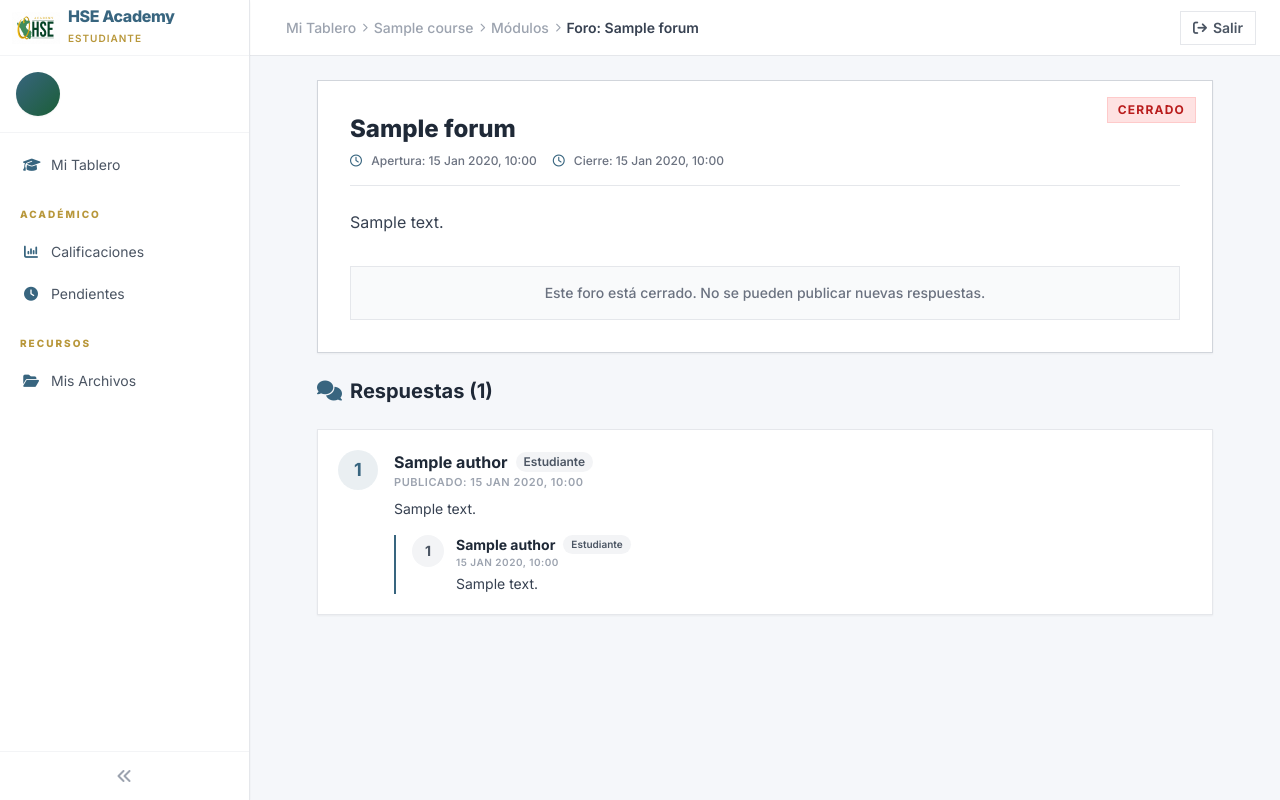
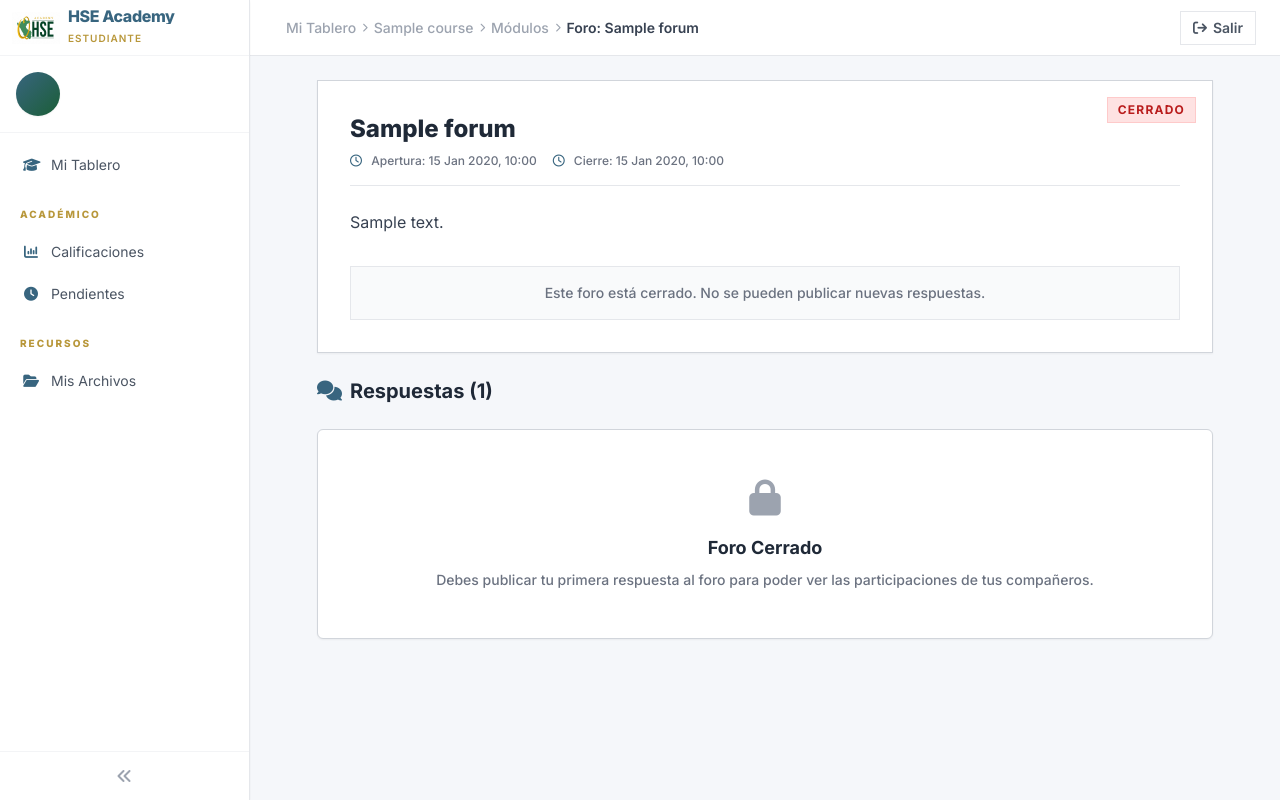
Before and after one commit to grissellican/HSEProject, a Django app: template templates/dashboards/student/student_forum_detail.html in a window 1280 px wide. Run offline with Django 5.2, Linux system fonts and the light colour scheme; tables that the repository leaves empty hold one stand-in row (values such as "Sample post"); the template is opened without the code that fills it: values that come from a table or form of the project are taken from there, most other values are stand-ins (such as "Sample title", 1, 10 or a date in 2020); some libraries are stand-ins or nearby versions.

Commit message:
add: funcionalidad de foros cerrados y abiertos

```diff
--- a/core/forms.py
+++ b/core/forms.py
@@ -271,10 +271,11 @@ class LinkForm(forms.ModelForm):
 class ForumForm(forms.ModelForm):
     class Meta:
         model = ModuleForum
-        fields = ['title', 'content', 'start_date', 'end_date', 'is_visible']
+        fields = ['title', 'content', 'forum_type', 'start_date', 'end_date', 'is_visible']
         widgets = {
             'title': forms.TextInput(attrs={'class': _input_cls, 'placeholder': 'Título del foro...'}),
             'content': CKEditor5Widget(attrs={'class': 'django_ckeditor_5'}, config_name='default'),
+            'forum_type': forms.Select(attrs={'class': _input_cls}),
             'start_date': forms.DateTimeInput(attrs={'type': 'datetime-local', 'class': _input_cls}),
             'end_date': forms.DateTimeInput(attrs={'type': 'datetime-local', 'class': _input_cls}),
             'is_visible': forms.CheckboxInput(attrs={'class': _check_cls}),
--- a/core/models.py
+++ b/core/models.py
@@ -271,7 +271,6 @@ class LiveSession(models.Model):
         import datetime
         now = timezone.localtime(timezone.now())
 
-        # If there's an end_time, use that. Otherwise assume 1 hour duration.
         end_t = self.end_time if self.end_time else (
             datetime.datetime.combine(datetime.date.today(), self.start_time) + datetime.timedelta(hours=1)
         ).time()
@@ -389,6 +388,11 @@ class ModuleForum(models.Model):
     module = models.ForeignKey(Module, on_delete=models.CASCADE, related_name='forums', verbose_name="Módulo")
     title = models.CharField(max_length=200, verbose_name="Título del Foro")
     content = models.TextField(verbose_name="Contenido del Foro")
+    FORUM_TYPES = (
+        ('abierto', 'Foro Abierto'),
+        ('cerrado', 'Foro Cerrado'),
+    )
+    forum_type = models.CharField(max_length=20, choices=FORUM_TYPES, default='abierto', verbose_name="Tipo de Foro", help_text="En foros cerrados, el alumno debe responder primero para ver otras respuestas.")
     start_date = models.DateTimeField(verbose_name="Fecha de Inicio")
     end_date = models.DateTimeField(null=True, blank=True, verbose_name="Fecha de Cierre")
     is_visible = models.BooleanField(default=True, verbose_name="Visible para estudiantes")
--- a/templates/dashboards/student/student_forum_detail.html
+++ b/templates/dashboards/student/student_forum_detail.html
@@ -138,6 +138,7 @@
                         <i class="fa-solid fa-comments text-[#38657f]"></i> Respuestas ({{ replies.count }})
                     </h2>
 
+                    {% if can_view_replies %}
                     <div class="space-y-4">
                         {% for reply in replies %}
                         <div id="reply-{{ reply.id }}" class="bg-white border border-gray-200 shadow-sm p-5 relative group">
@@ -230,6 +231,13 @@
                         </div>
                         {% endfor %}
                     </div>
+                    {% else %}
+                    <div class="text-center py-12 bg-white border border-gray-300 shadow-sm rounded-md">
+                        <i class="fa-solid fa-lock text-4xl text-gray-400 mb-4 block"></i>
+                        <h3 class="text-lg font-bold text-gray-800 mb-2">Foro Cerrado</h3>
+                        <p class="text-gray-500 font-medium text-sm">Debes publicar tu primera respuesta al foro para poder ver las participaciones de tus compañeros.</p>
+                    </div>
+                    {% endif %}
                 </div>
 
             </div>
```
Also changed, not shown: core/views.py (+7 -0 lines), core/migrations/0019_moduleforum_forum_type.py (added).
